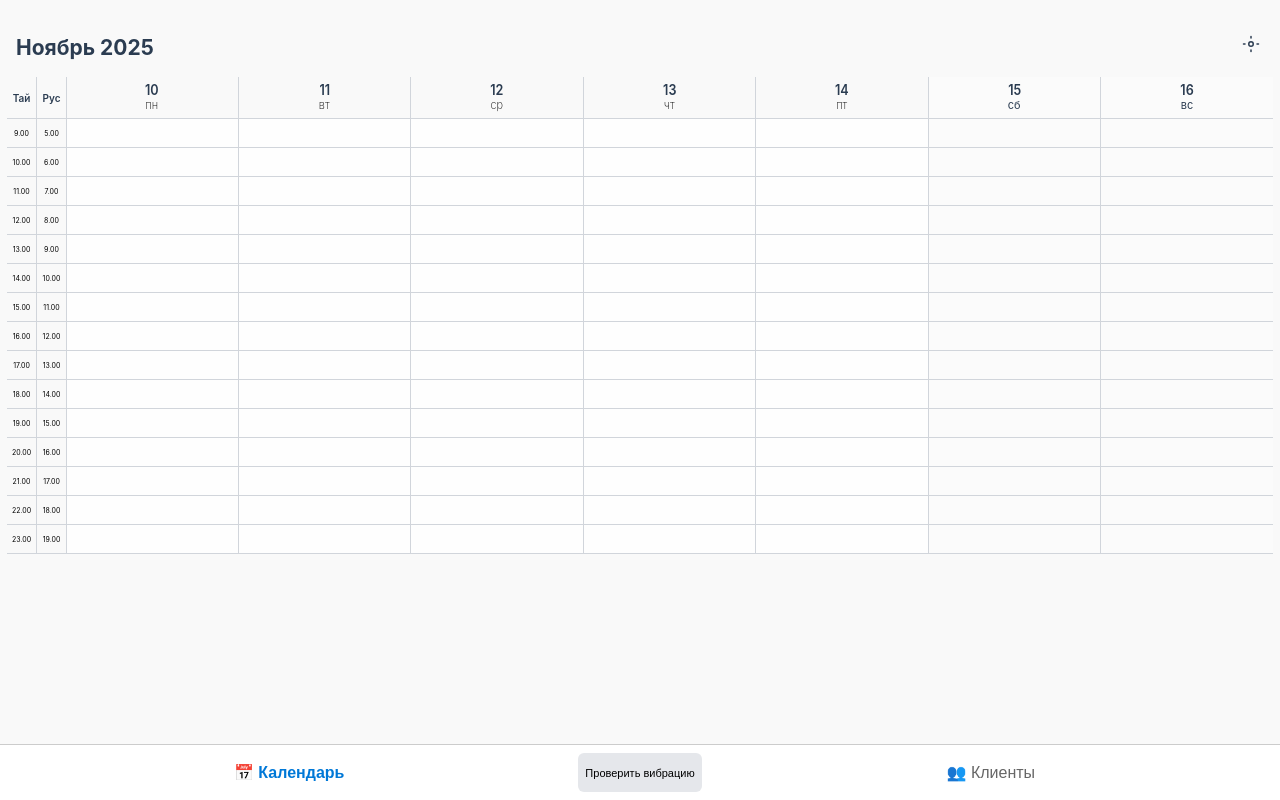
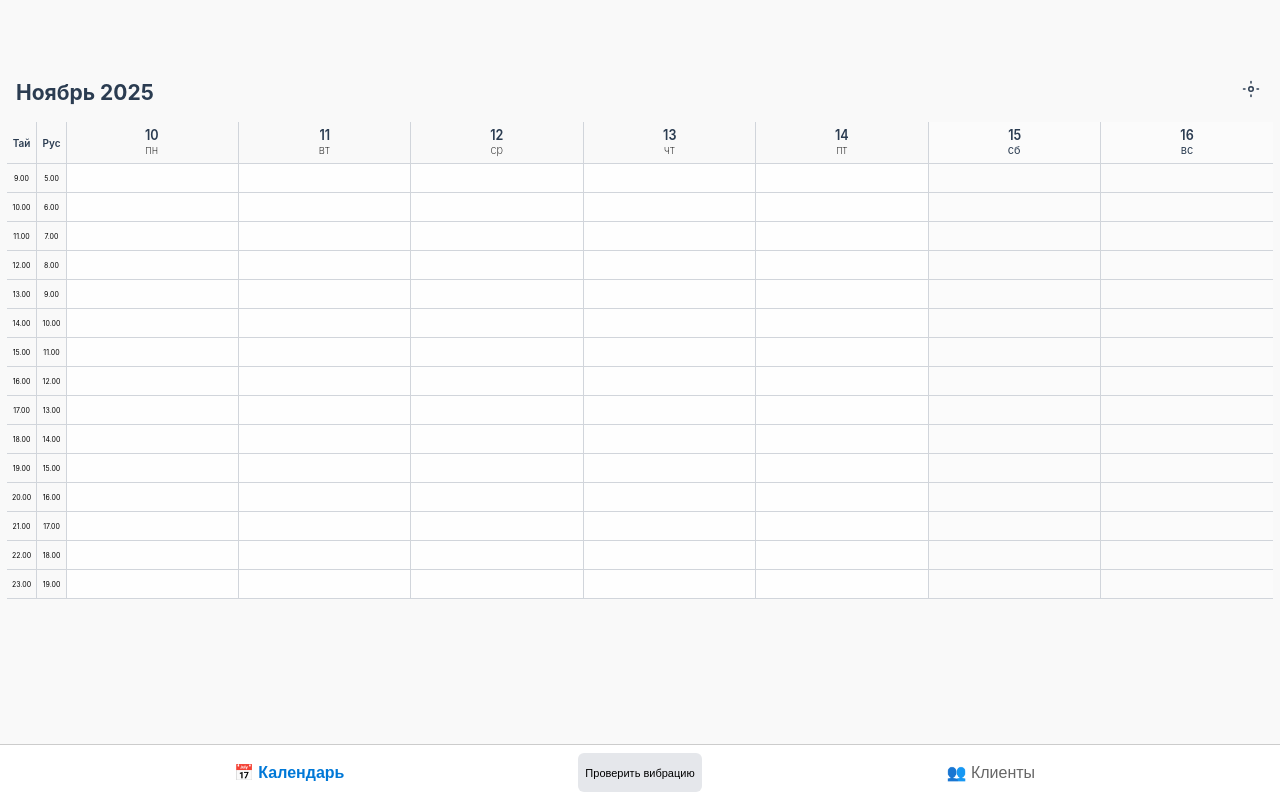
Before and after one commit to trenpetrov-ops/workcalendarIOS, a website with bundled scripts: page www/index.html in a window 1280 px wide. Built offline with nearby package versions, Linux system fonts and the light colour scheme; no server answers.

Commit message:
Update style.css

```diff
--- a/www/style.css
+++ b/www/style.css
@@ -112,7 +112,7 @@ header {
   gap: 6px;
   margin-bottom: 17px;
   flex-direction: row;
-  margin-top: 35px;
+  margin-top: 80px;
 }
 .calendar-header-left {
     font-size: 21px;
```
